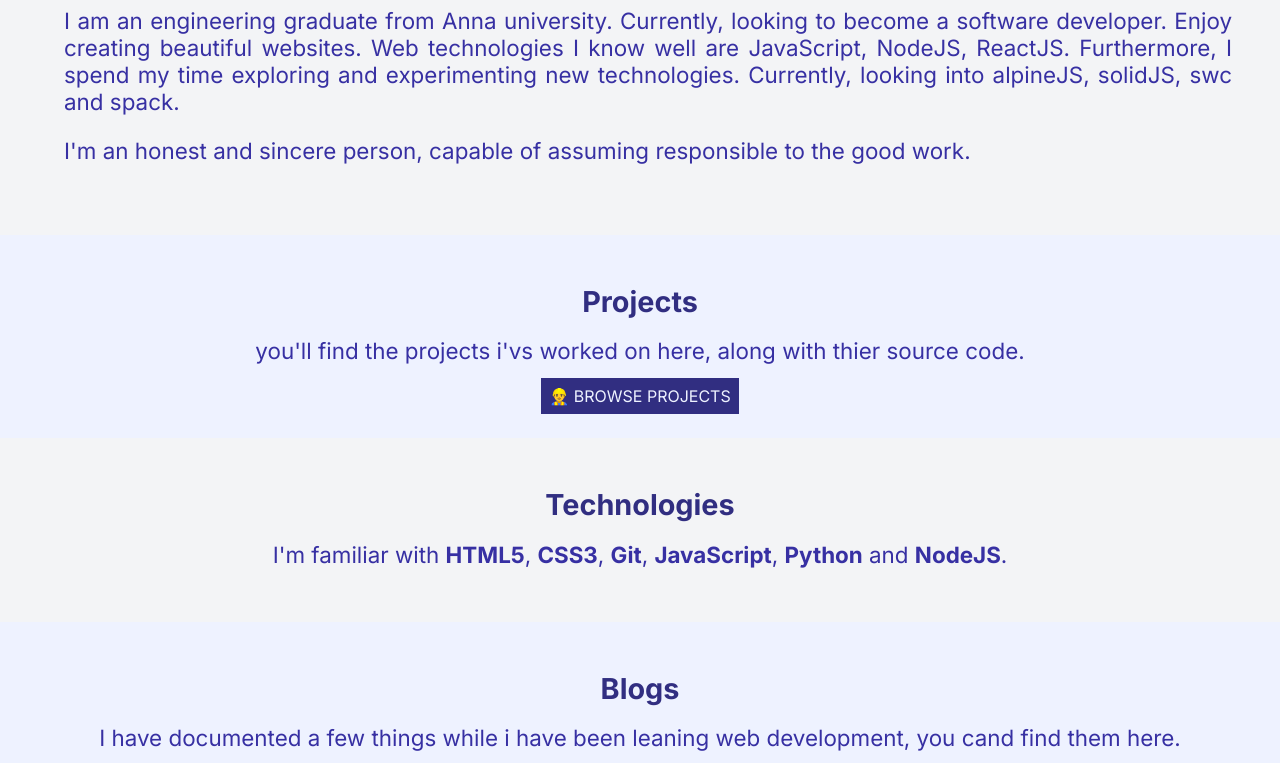
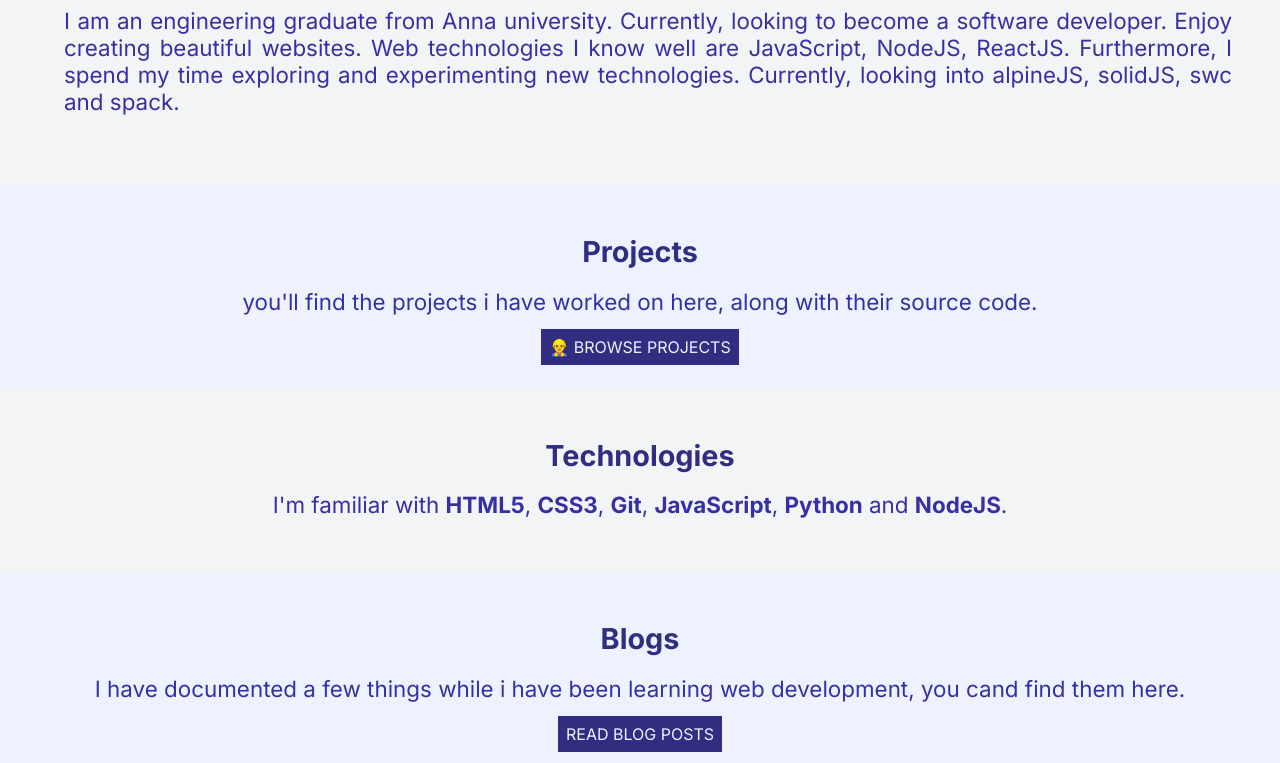
Before and after one commit to pnvdr/nvdrp-portfolio-site, a plain HTML site: page index.html in a window 1280 px wide. Shown: the part 740-1503 px from the top of the page. Drawn offline with Linux system fonts and the light colour scheme.

Commit message:
small updates to index.html
grammar corrections

```diff
--- a/index.html
+++ b/index.html
@@ -54,14 +54,14 @@
                     Furthermore, I spend my time exploring and experimenting new technologies.
                     Currently, looking into alpineJS, solidJS, swc and spack.
                 </p>
-                <p class="heading">I'm an honest and sincere person, capable of assuming responsible to the good work.</p>
+                <!--<p class="heading">I'm an honest and sincere person, capable of assuming responsible to the good work.</p>-->
             </div>
         </div>
     </section>
 
     <section class="section">
         <h2 class="title">Projects</h2>
-        <p class="heading">you'll find the projects i'vs worked on here, along with thier source code.</p>
+        <p class="heading">you'll find the projects i have worked on here, along with their source code.</p>
         <a class="primary-link" href="/projects.html">👷‍♂️ Browse Projects</a>
     </section>
 
@@ -83,7 +83,7 @@
 
     <section class="section">
         <h2 class="title">Blogs</h2>
-        <p class="heading">I have documented a few things while i have been leaning web development, you cand find them here.</p>
+        <p class="heading">I have documented a few things while i have been learning web development, you cand find them here.</p>
         <a class="primary-link" href="/blog.html">Read Blog Posts</a>
     </section>
 
```
